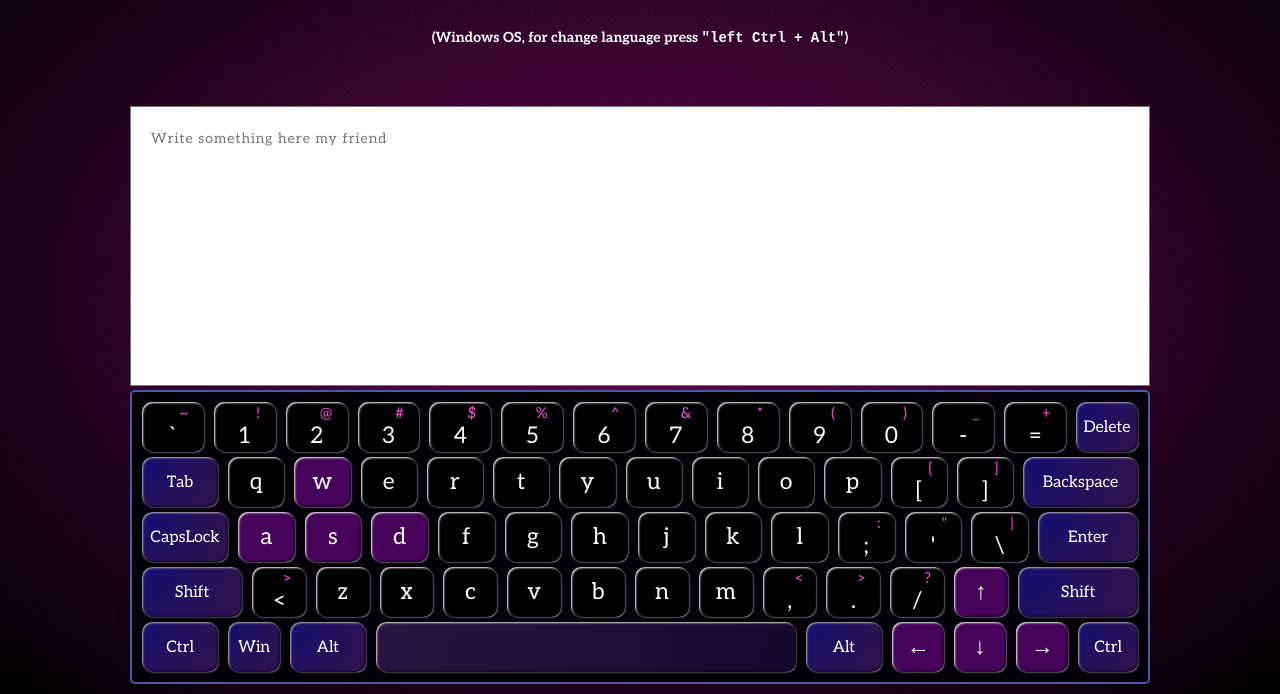
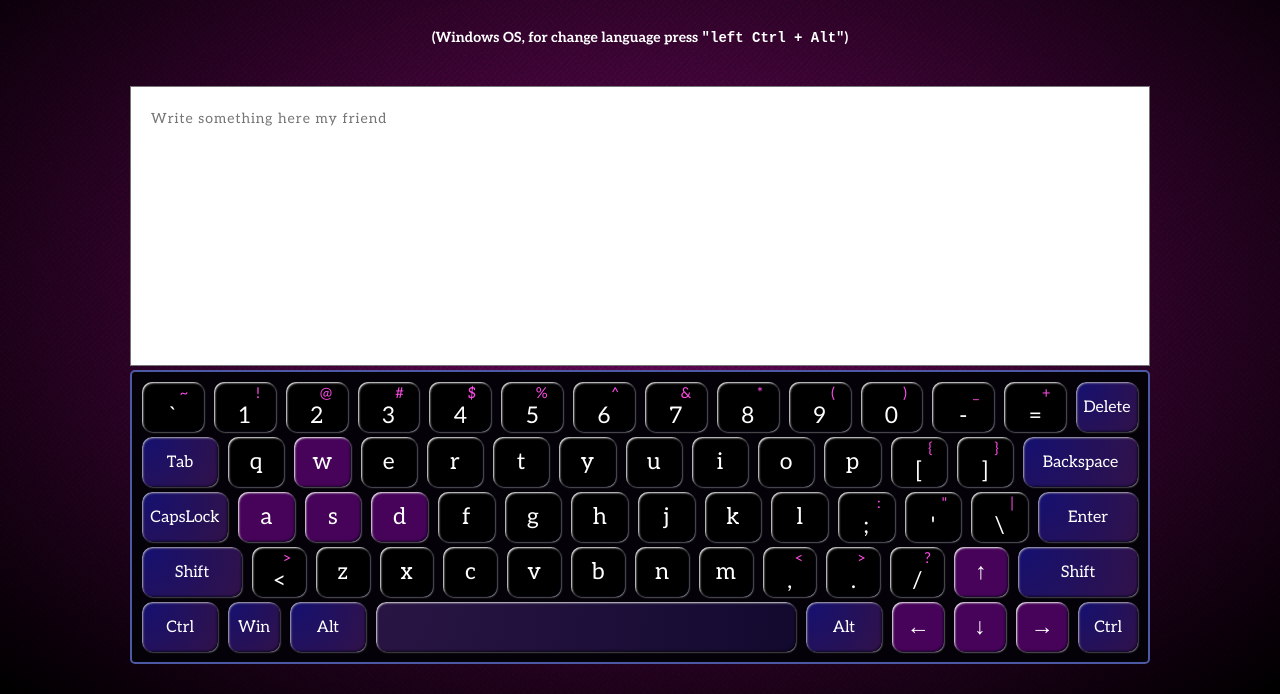
Before and after one commit to marumaru1/virtual-keyboard, a website with bundled scripts: page index.html in a window 1280 px wide. Shown: the part 106-800 px from the top of the page. Built offline with nearby package versions, Linux system fonts and the light colour scheme; a web font is replaced by a local one.

Commit message:
Update style.css

```diff
--- a/css/style.css
+++ b/css/style.css
@@ -194,7 +194,7 @@ color: #FFFFFF;
     box-sizing: border-box;
     font-size: 18px;
     letter-spacing: 1px;
-    margin-top: 20px;
+
 
     background: #ffffff;
     font-family: 'Aleo';
```
